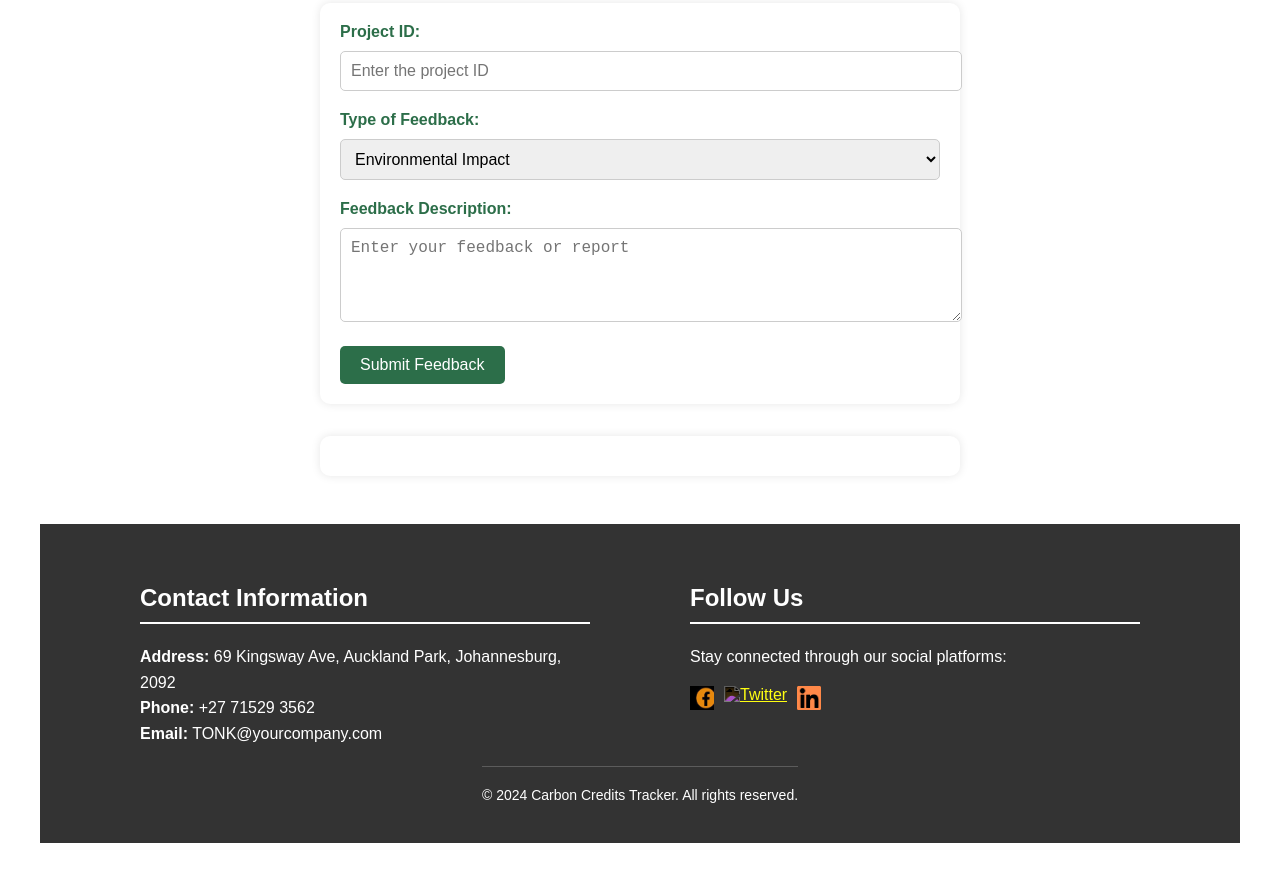
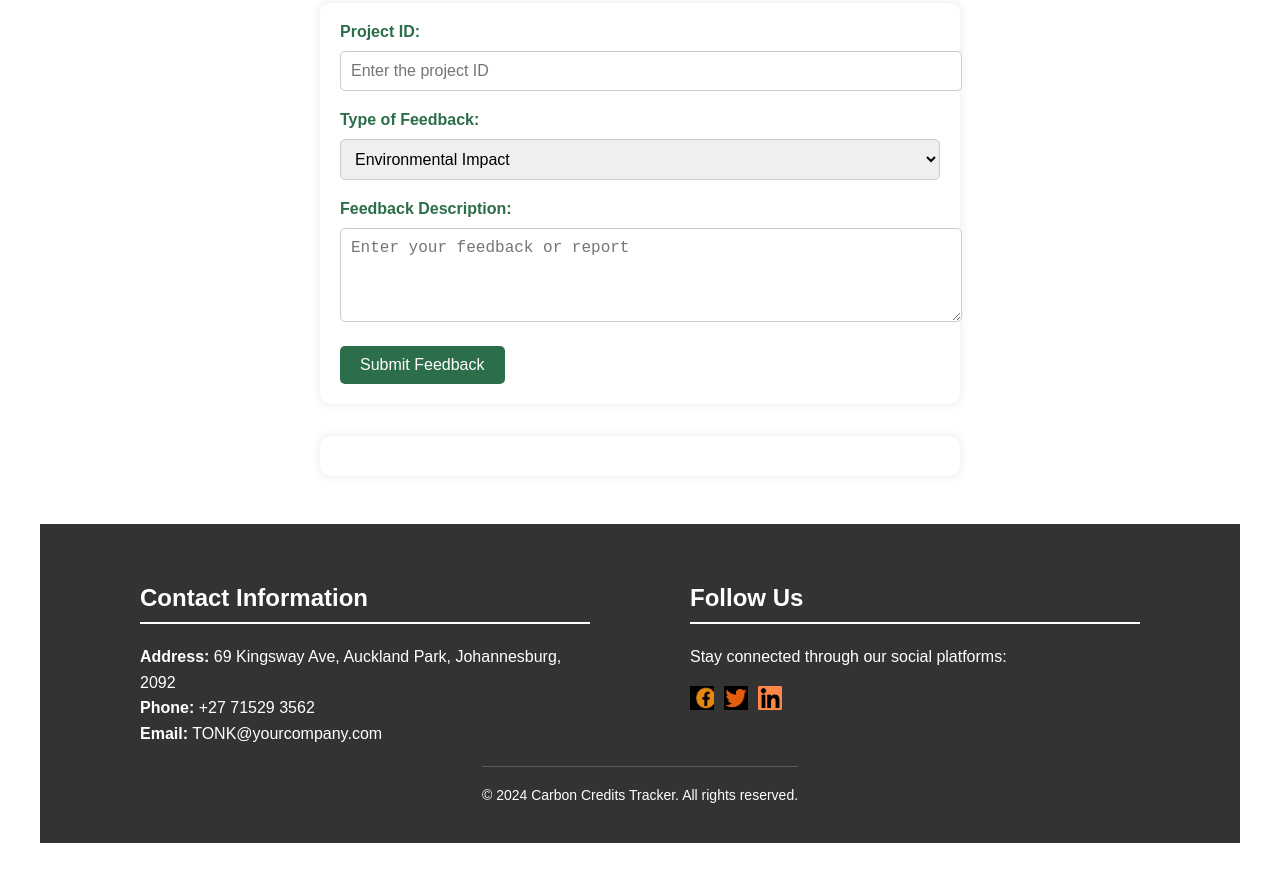
Before and after one commit to madlopatalent/Group-14, a plain HTML site: page frontEnd_html/communityFeedback.html in a window 1280 px wide. Shown: the part 408-1279 px from the top of the page. Drawn offline with Linux system fonts and the light colour scheme.

Commit message:
Update communityFeedback.html

```diff
--- a/frontEnd_html/communityFeedback.html
+++ b/frontEnd_html/communityFeedback.html
@@ -351,7 +351,7 @@ footer p {
             <p>Stay connected through our social platforms:</p>
             <ul class="social-icons">
                 <li><a href="#"><img src="../images/facebook-icon.png" alt="Facebook"></a></li>
-                <li><a href="#"><img src="..images/Twitter.png" alt="Twitter"></a></li>
+                <li><a href="#"><img src="../images/Twitter.png" alt="Twitter"></a></li>
                 <li><a href="#"><img src="../images/linkdin.png" alt="LinkedIn"></a></li>
             </ul>
         </div>
```
